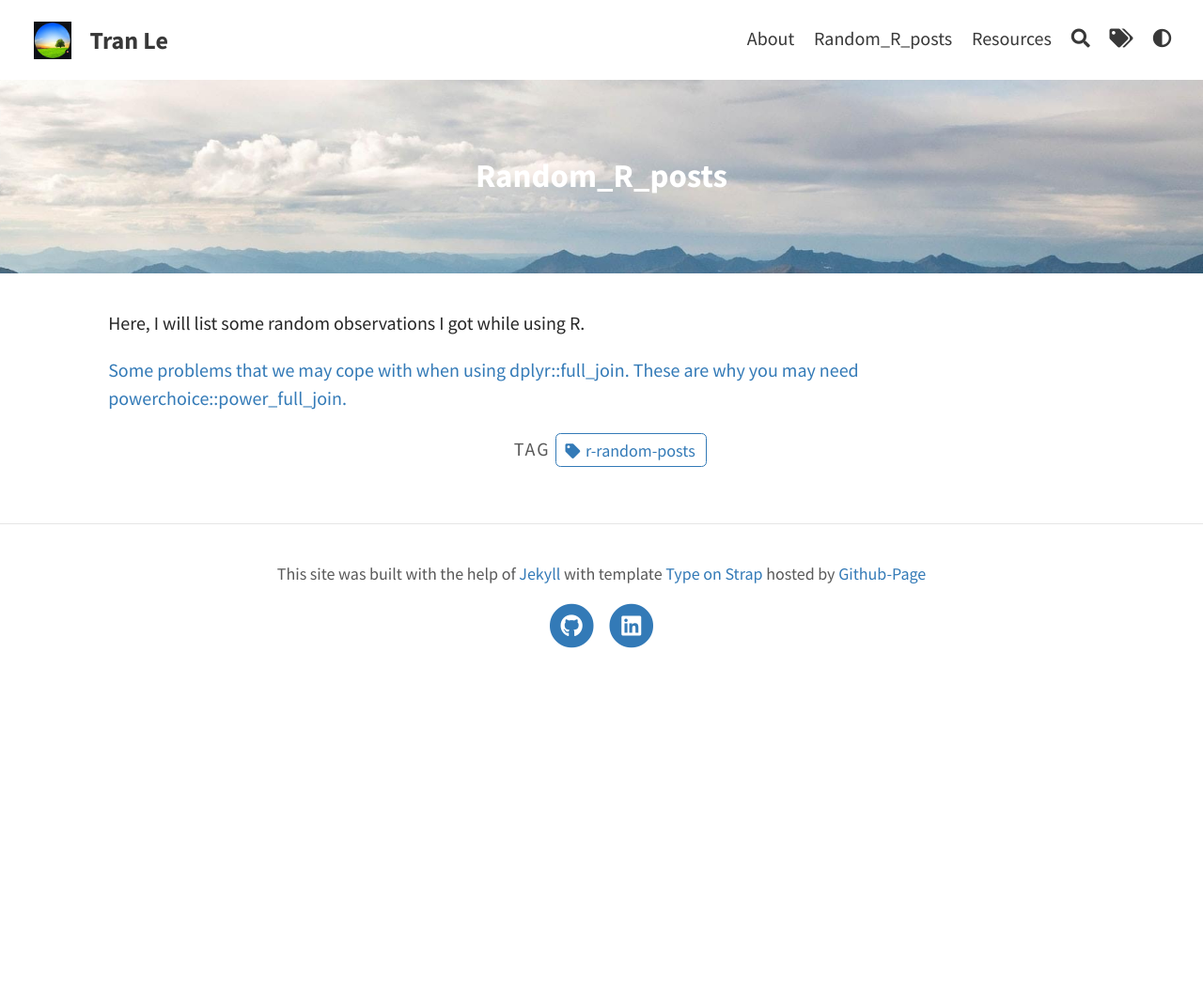
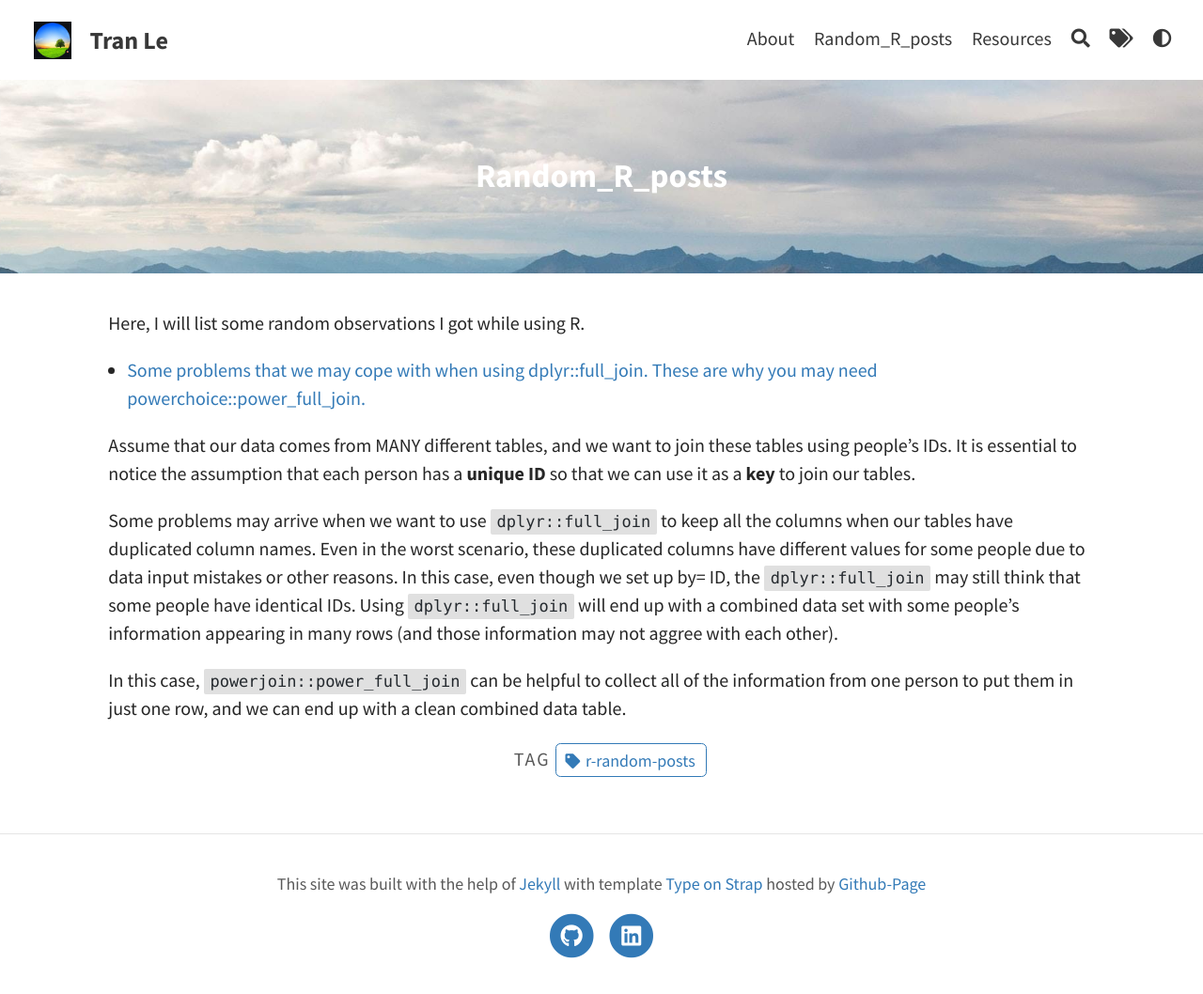
Before and after one commit to tranktle/porfolio, a Jekyll site: the page built from pages/r-random-post.md, in a window 1280 px wide. Shown: the whole page at 94% size. Built offline with Jekyll 4.4.1, drawn with Linux system fonts in a browser that asks for light colours; before the commit the page ends 900 px from its top, so only the background shows below that.

Commit message:
Update r-random-post.md

```diff
--- a/pages/r-random-post.md
+++ b/pages/r-random-post.md
@@ -7,4 +7,10 @@ tags: [r-random-posts]
 ---
 Here, I will list some random observations I got while using R.
 
-[Some problems that we may cope with when using dplyr::full_join. These are why you may need powerchoice::power_full_join.](https://tranktle.github.io/some_random_r_observation/)
+- [Some problems that we may cope with when using dplyr::full_join. These are why you may need powerchoice::power_full_join.](https://tranktle.github.io/some_random_r_observation/)
+
+Assume that our data comes from MANY different tables, and we want to join these tables using people's IDs. It is essential to notice the assumption that each person has a **unique ID** so that we can use it as a **key** to join our tables.
+
+Some problems may arrive when we want to use `dplyr::full_join` to keep all the columns when our tables have duplicated column names. Even in the worst scenario, these duplicated columns have different values for some people due to data input mistakes or other reasons. In this case, even though we set up by= ID, the `dplyr::full_join` may still think that some people have identical IDs. Using `dplyr::full_join` will end up with a combined data set with some people's information appearing in many rows (and those information may not aggree with each other).
+
+In this case, `powerjoin::power_full_join` can be helpful to collect all of the information from one person to put them in just one row, and we can end up with a clean combined data table.
```
